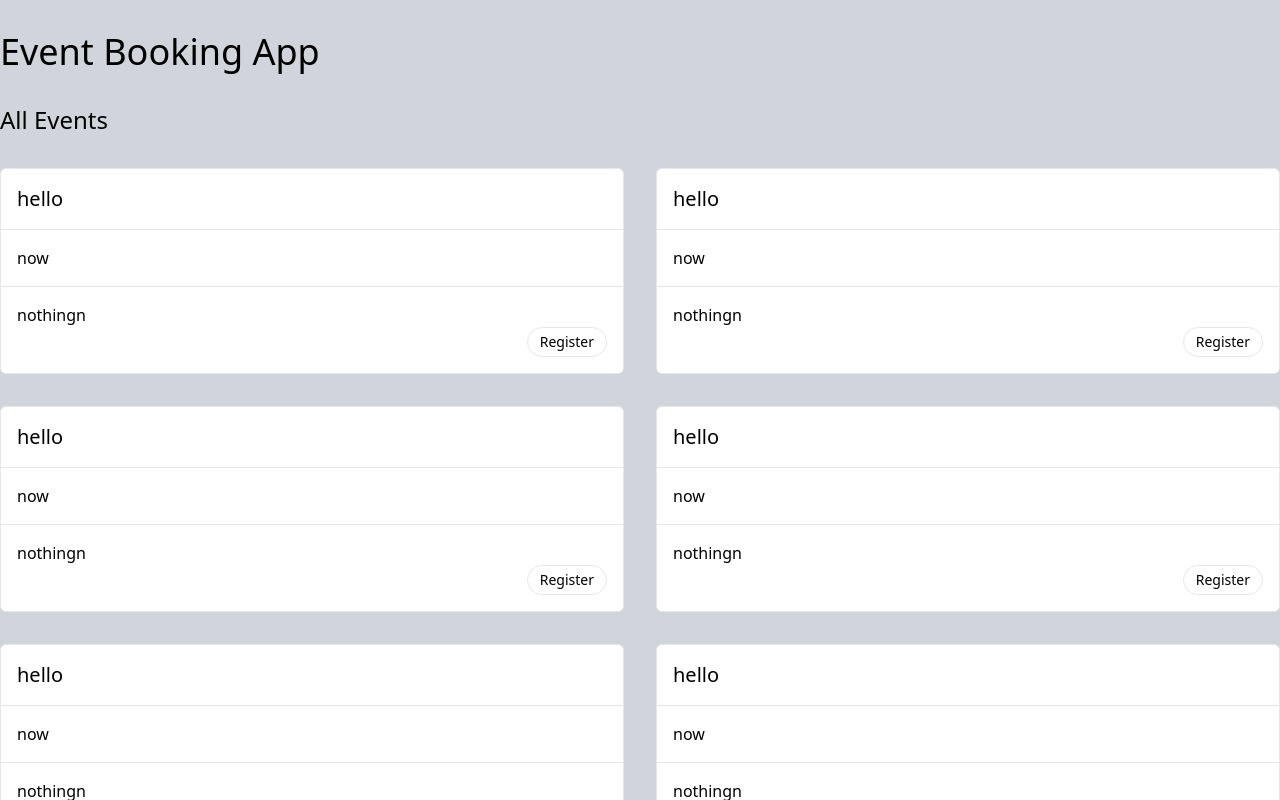
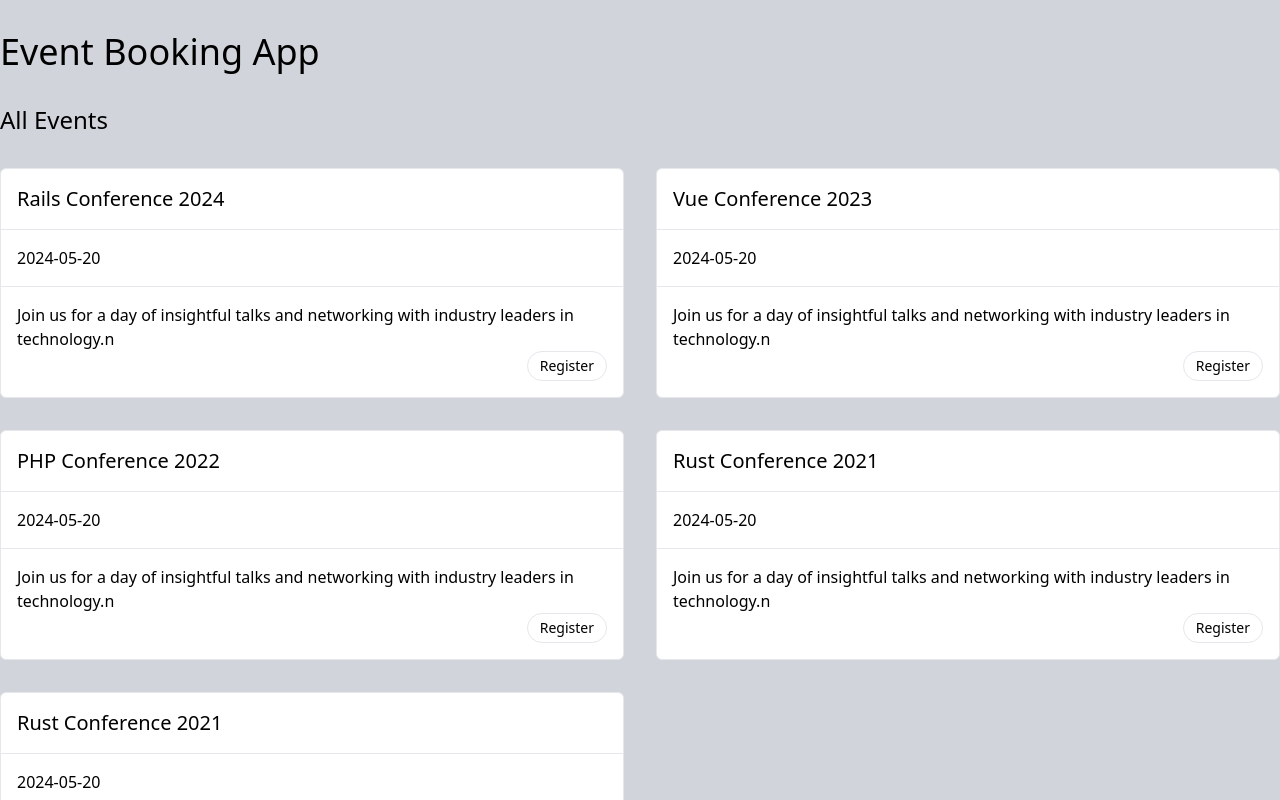
Before and after one commit to NimeshBhevan/vue-event-booking, a Vue app: page / in a window 1280 px wide. Shown: the top 800 px of the page. Built offline with nearby package versions, Linux system fonts and the light colour scheme; data requests are answered from the project's data file.

Commit message:
mock-json-server

```diff
--- /dev/null
+++ b/db.json
@@ -0,0 +1,40 @@
+{
+  "events": [
+    {
+      "id": "1",
+      "title": "Rails Conference 2024",
+      "date": "2024-05-20",
+      "description": "Join us for a day of insightful talks and networking with industry leaders in technology.",
+      "location": "Convention Center, Downtown"
+    },
+    {
+      "id": "2",
+      "title": "Vue Conference 2023",
+      "date": "2024-05-20",
+      "description": "Join us for a day of insightful talks and networking with industry leaders in technology.",
+      "location": "Convention Center, Downtown"
+    },
+    {
+      "id": "3",
+      "title": "PHP Conference 2022",
+      "date": "2024-05-20",
+      "description": "Join us for a day of insightful talks and networking with industry leaders in technology.",
+      "location": "Convention Center, Downtown"
+    },
+    {
+      "id": "4",
+      "title": "Rust Conference 2021",
+      "date": "2024-05-20",
+      "description": "Join us for a day of insightful talks and networking with industry leaders in technology.",
+      "location": "Convention Center, Downtown"
+    },
+    {
+      "id": "5",
+      "title": "Rust Conference 2021",
+      "date": "2024-05-20",
+      "description": "Join us for a day of insightful talks and networking with industry leaders in technology.",
+      "location": "Convention Center, Downtown"
+    }
+  ],
+  "bookings": []
+}
--- a/package.json
+++ b/package.json
@@ -8,7 +8,8 @@
     "build": "vite build",
     "preview": "vite preview",
     "lint": "eslint . --ext .vue,.js,.jsx,.cjs,.mjs --fix --ignore-path .gitignore",
-    "format": "prettier --write src/"
+    "format": "prettier --write src/",
+    "server": "json-server --watch db.json --delay=3000 --port 3001"
   },
   "dependencies": {
     "vue": "^3.4.29"
@@ -20,6 +21,7 @@
     "autoprefixer": "^10.4.20",
     "eslint": "^8.57.0",
     "eslint-plugin-vue": "^9.23.0",
+    "json-server": "^0.17.4",
     "postcss": "^8.4.47",
     "prettier": "^3.2.5",
     "tailwindcss": "^3.4.12",
--- a/src/App.vue
+++ b/src/App.vue
@@ -2,16 +2,17 @@
   <main class="container mx-auto my-8 space-y-8">
     <h1 class="text-4xl font-medium">Event Booking App</h1>
     <h2 class="text-2xl font-medium">All Events</h2>
-    <section class="grid grid-cols-2 gap-8">
+    <section class="grid grid-cols-2 gap-8" v-if="!eventLoading">
       <EventCard
-        v-for="i in 8"
-        :key="i"
-        title="hello"
-        when="now"
-        description="nothing"
+        v-for="event in events"
+        :key="event.id"
+        :title="event.title"
+        :when="event.date"
+        :description="event.description"
         @register="console.log('registered')"
       />
     </section>
+    <section v-else>Loading events....</section>
     <h2 class="text-2xl font-medium">Your Bookings</h2>
     <section class="grid grid-cols-1 gap-4">
       <BookingItem v-for="i in 3" :key="i"></BookingItem>
@@ -20,6 +21,24 @@
 </template>
 
 <script setup>
+import { onMounted, ref } from 'vue';
 import BookingItem from './components/BookingItem.vue';
 import EventCard from './components/EventCard.vue';
+
+const events = ref([]);
+const eventLoading = ref(false);
+
+const fetchEvents = async () => {
+  eventLoading.value = true;
+  try {
+    const response = await fetch('http://localhost:3001/events');
+    events.value = await response.json();
+  } finally {
+    eventLoading.value = false;
+  }
+};
+
+onMounted(() => {
+  fetchEvents();
+});
 </script>
```
Also changed, not shown: 1 other file (tests, documents, lock files or other folders).
